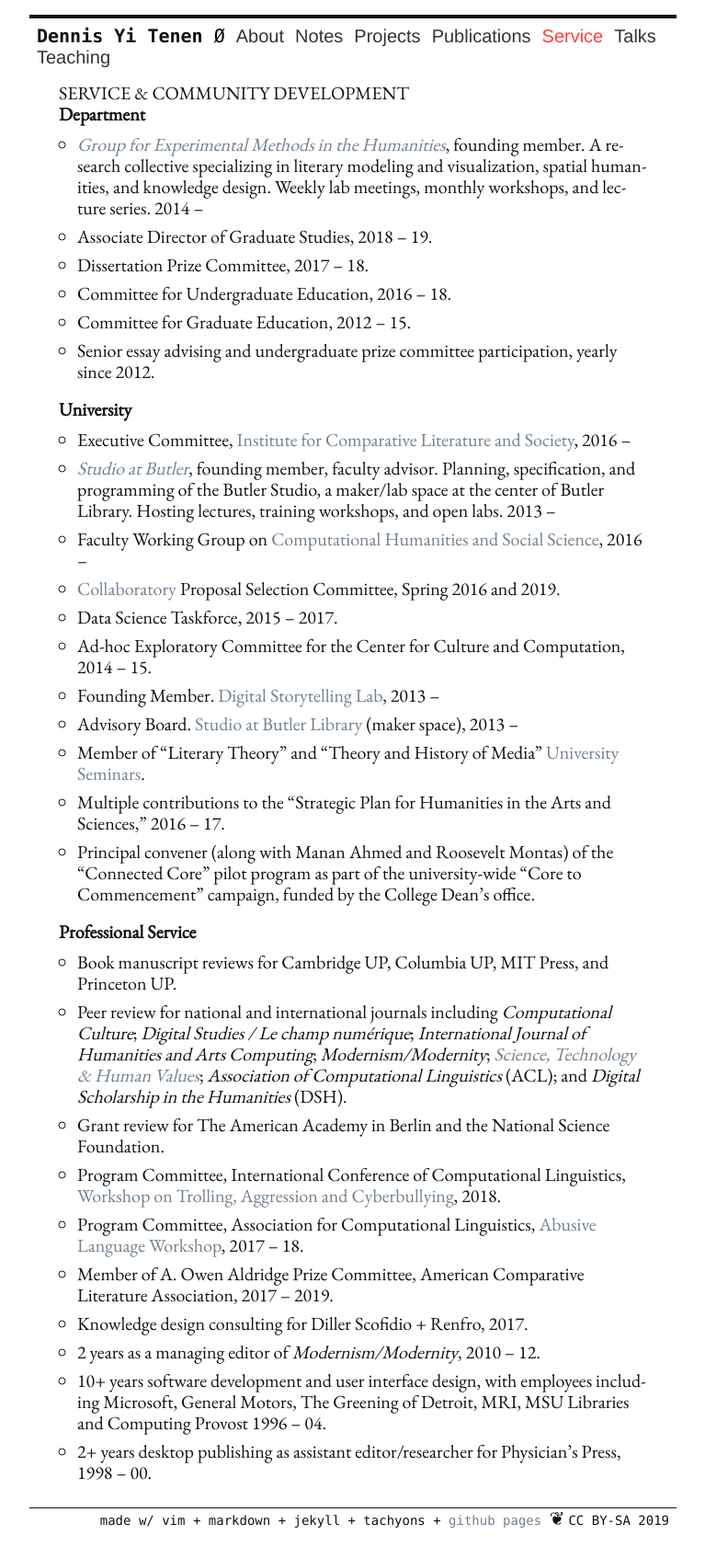
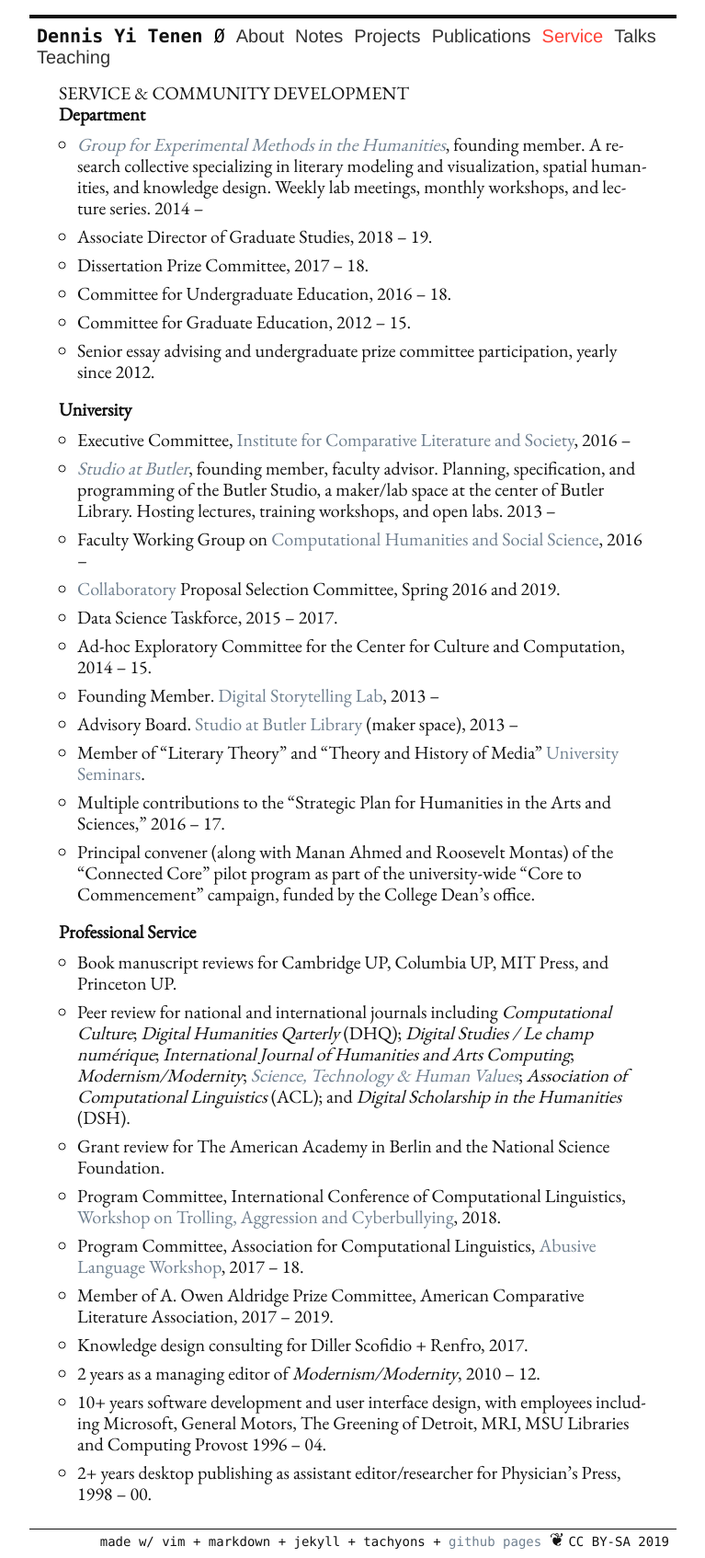
Before and after one commit to denten/denten.github.io, a Jekyll site: the page built from _pages/service.md, in a window 1280 px wide. Shown: the whole page at 92% size, without its empty margins (256-1023 px from the left). Built offline with Jekyll 4.4.1, drawn with Linux system fonts in a browser that asks for light colours; before the commit the page ends 1671 px from its top, so only the background shows below that.

Commit message:
update review service

```diff
--- a/_includes/CV/07-service.md
+++ b/_includes/CV/07-service.md
@@ -39,7 +39,7 @@ College Dean's office.
 #### Professional Service
 
 - Book manuscript reviews for Cambridge UP, Columbia UP, MIT Press, and Princeton UP.
-- Peer review for national and international journals including *Computational Culture*;
+- Peer review for national and international journals including *Computational Culture*; *Digital Humanities Qarterly* (DHQ);
   *Digital Studies / Le champ numérique*; *International Journal of Humanities and Arts
 Computing*; *Modernism/Modernity*; [*Science, Technology & Human
 Values*](https://journals.sagepub.com/doi/full/10.1177/0162243919825887); *Association of
```
